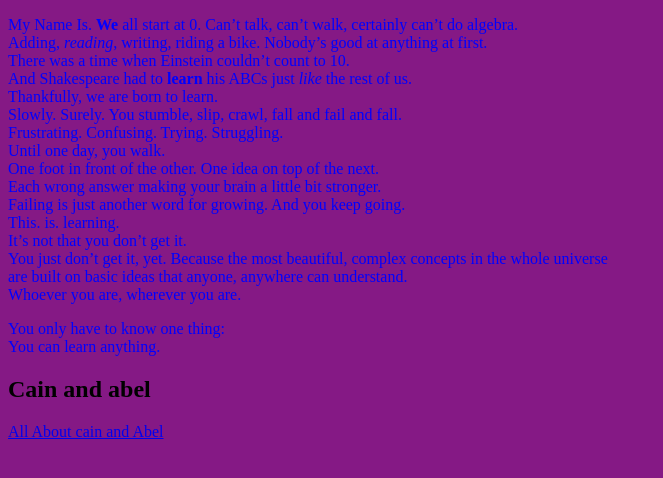
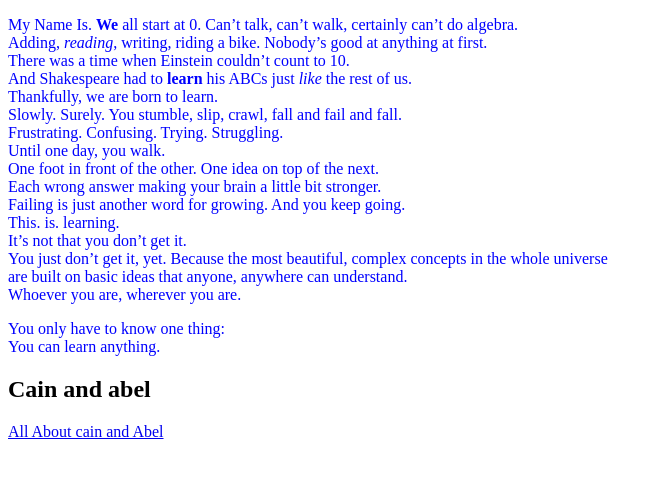
Before and after one commit to Xvaruxi/Anonymous, a plain HTML site: page index.html in a window 1280 px wide. Shown: the whole page, without its empty margins (0-663 px from the left). Drawn offline with Linux system fonts and the light colour scheme.

Commit message:
Update index.html

```diff
--- a/index.html
+++ b/index.html
@@ -5,7 +5,7 @@
         <meta charset="utf-8">
           <style>
              body {
-            background-color: rgb(133, 25, 133);
+            background-color: rgb(White);
              }
              p {
                  color:Blue
```
